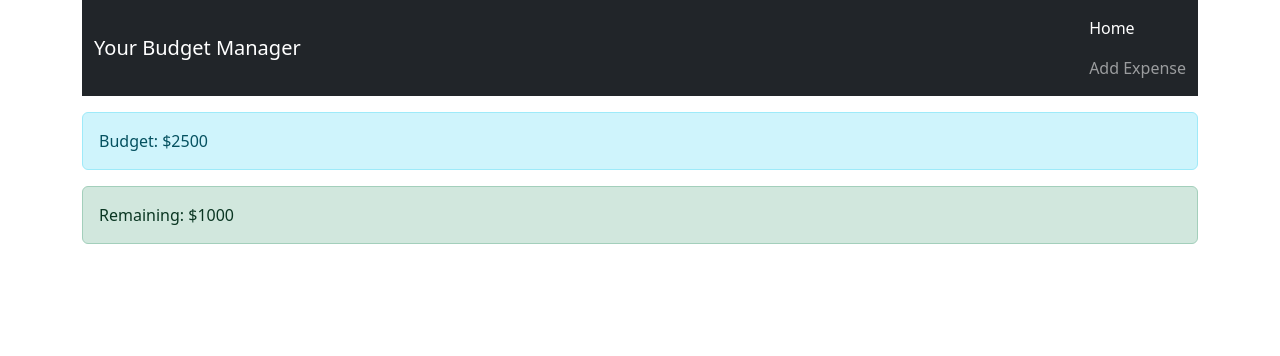
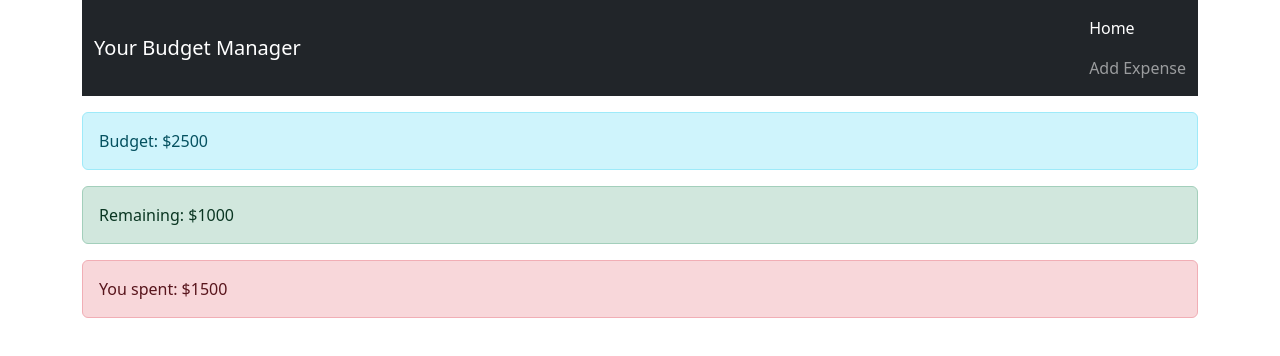
Before and after one commit to nnpk1007/phase-2-project, a React (Create React App) app: page / in a window 1280 px wide. Shown: the top 356 px of the page. Built offline with nearby package versions, Linux system fonts and the light colour scheme.

Commit message:
create Spent.js and import to App.js

```diff
--- a/src/App.js
+++ b/src/App.js
@@ -3,6 +3,7 @@ import "bootstrap/dist/css/bootstrap.min.css"
 import Navbar from "./component/Navbar";
 import Budget from "./component/Budget";
 import Remaining from "./component/Remaining";
+import Spent from "./component/Spent"
 
 function App() {
   return (
@@ -15,6 +16,9 @@ function App() {
           <div className="row-sm">
             <Remaining />
           </div>
+          <div className="row-sm">
+            <Spent />
+          </div>
         </div>
     </div>
 
--- /dev/null
+++ b/src/component/Spent.js
@@ -0,0 +1,9 @@
+import React from "react";
+
+export default function Spent() {
+    return (
+        <div className="alert alert-danger">
+            <span>You spent: $1500</span>
+        </div>
+    )
+}
```
